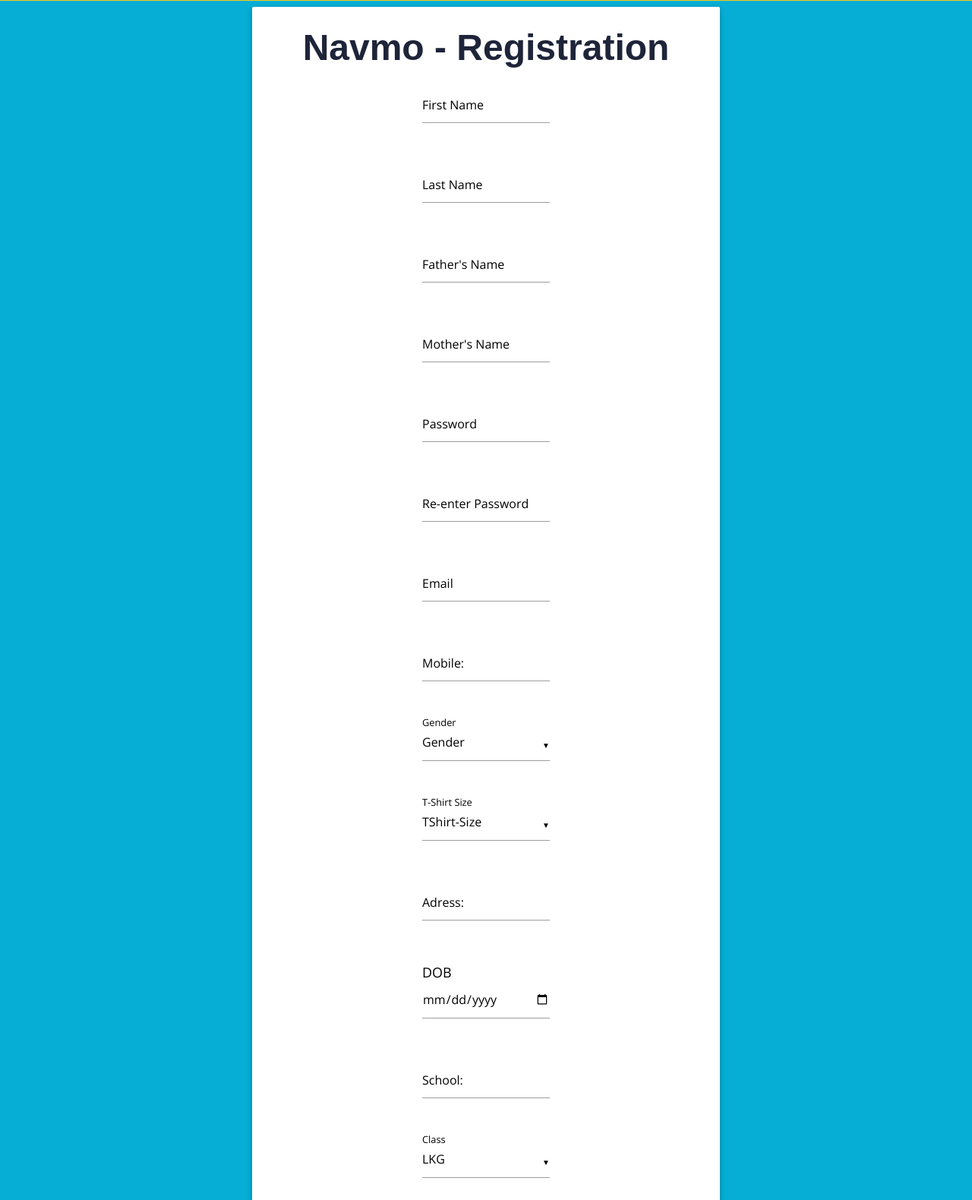
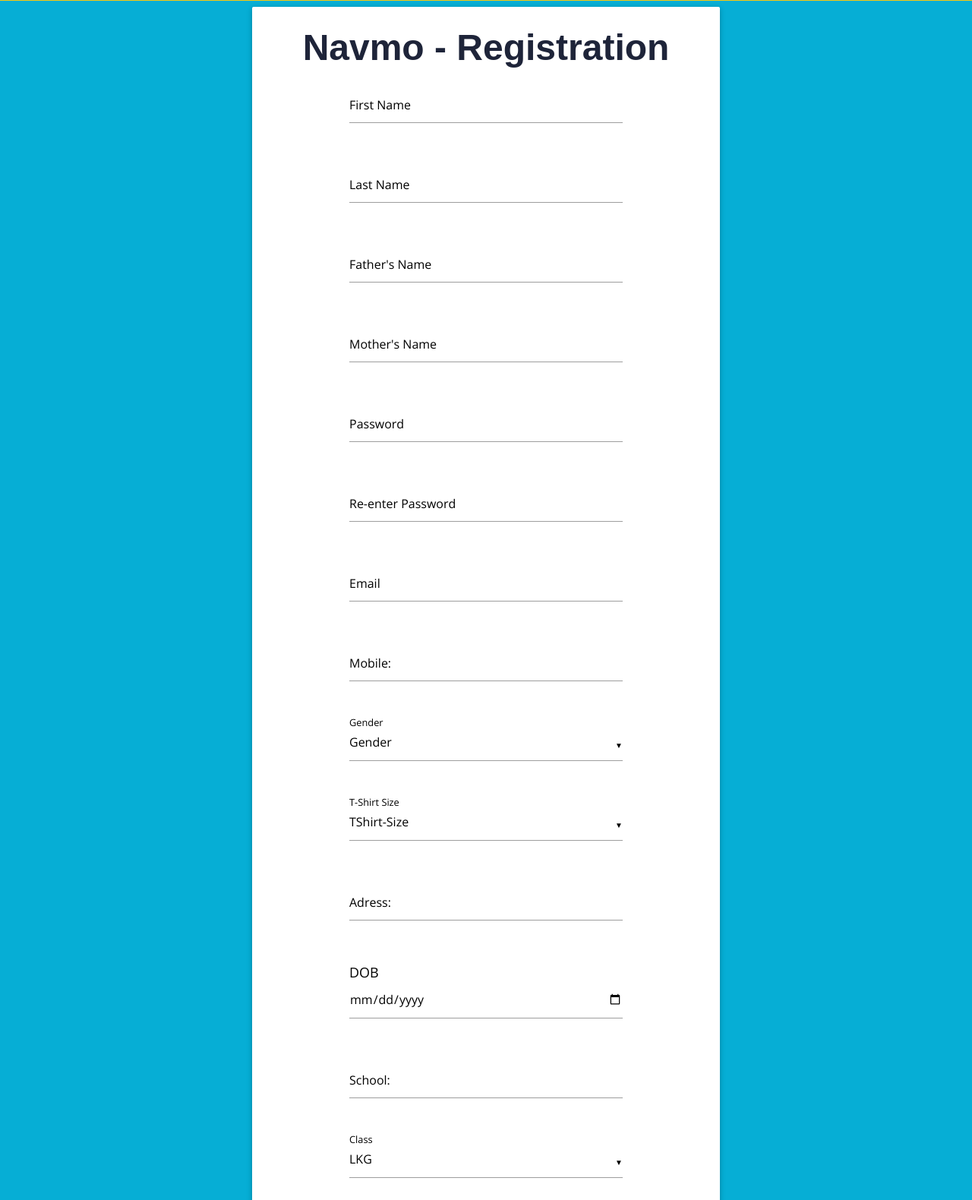
Before and after one commit to aditya999123/navmo, a Django app: page /register/ in a window 1280 px wide. Shown: the part 340-1920 px from the top of the page at 76% size. Run offline with Django 3.2, Linux system fonts and the light colour scheme; data comes from the database, SQL or seed files in the repository; both versions use the stored data as it was after the commit; some libraries are stand-ins or nearby versions; some web fonts are replaced.

Commit message:
Done improvements in registration

```diff
--- a/navmo/templates/registration/registration.html
+++ b/navmo/templates/registration/registration.html
@@ -69,56 +69,56 @@
 
 
         <div class="row">
-          <div class="input-field col s4"></div><div class="input-field col s4">
+          <div class="input-field col s2"></div><div class="input-field col s8">
             <input  name="firstname" id="first_name" type="text" class="validate" required>
              <label for="first_name">First Name</label>
         </div>
         </div>
         <div class="row">
-          <div class="input-field col s4"></div><div class="input-field col s4">
+          <div class="input-field col s2"></div><div class="input-field col s8">
             <input id="last_name" name="lastname" type="text" class="validate" required>
             <label for="last_name">Last Name</label>
           </div>
         </div>
         <div class="row">
-          <div class="input-field col s4"></div><div class="input-field col s4">
+          <div class="input-field col s2"></div><div class="input-field col s8">
             <input id="fathers_name" name="fathername" type="text" class="validate" required>
             <label for="fathers_name">Father's Name</label>
           </div>
         </div>
         <div class="row">
-          <div class="input-field col s4"></div><div class="input-field col s4">
+          <div class="input-field col s2"></div><div class="input-field col s8">
             <input id="mothers_name" name="mothername" type="text" class="validate" required>
             <label for="mothers_name">Mother's Name</label>
           </div>
         </div>
         <div class="row">
-          <div class="input-field col s4"></div><div class="input-field col s4">
+          <div class="input-field col s2"></div><div class="input-field col s8">
             <input id="password" name="password" type="password" class="validate" required>
             <label for="password">Password</label>
           </div>
         </div>
         <div class="row">
-          <div class="input-field col s4"></div><div class="input-field col s4">
+          <div class="input-field col s2"></div><div class="input-field col s8">
             <input id="repassword" type="password" class="validate" onChange="checkPasswordMatch();" required>
             <label for="repassword">Re-enter Password</label>
           </div>
         </div>
         <div id="divCheckPasswordMatch"></div>
         <div class="row">
-          <div class="input-field col s4"></div><div class="input-field col s4">
+          <div class="input-field col s2"></div><div class="input-field col s8">
             <input id="email" type="email" name="email" class="validate" required>
             <label for="email">Email</label>
           </div>
         </div>
            <div class="row">
-          <div class="input-field col s4"></div><div class="input-field col s4">
+          <div class="input-field col s2"></div><div class="input-field col s8">
             <input id="mobile" type="number" name="pnum" class="validate" required>
             <label for="mobile">Mobile:</label>
           </div>
         </div>
         <div class="row">
-   <div class="input-field col s4"></div><div class="input-field col s4">
+   <div class="input-field col s2"></div><div class="input-field col s8">
       <select name="gender" required>
         <option value="None" disabled selected>Gender</option>
         <option value="male">Male</option>
@@ -129,7 +129,7 @@
     </div>
   </div>
   <div class="row">
-  <div class="input-field col s4"></div><div class="input-field col s4">
+  <div class="input-field col s2"></div><div class="input-field col s8">
       <select name="tsize" required>
         <option value="None" disabled selected>TShirt-Size</option>
         <option value="24">24</option>
@@ -148,7 +148,7 @@
     </div>
   </div>
   <div class="row">
-          <div class="input-field col s4"></div><div class="input-field col s4">
+          <div class="input-field col s2"></div><div class="input-field col s8">
             <input name="address" id="address" type="text" class="validate" required>
             <label for="address">Adress:</label>
           </div>
@@ -156,20 +156,20 @@
 
 
   <div class="row">
-          <div class="input-field col s4"></div><div class="input-field col s4">
+          <div class="input-field col s2"></div><div class="input-field col s8">
           DOB
             <input name="dob" id="dob" type="date" class="datepicker" required>
             <!-- <label for="dob">DOB:</label> -->
           </div>
   </div>
   <div class="row">
-          <div class="input-field col s4"></div><div class="input-field col s4">
+          <div class="input-field col s2"></div><div class="input-field col s8">
             <input name="school" id="schoolname" type="text" class="validate" required>
             <label for="schoolname">School:</label>
           </div>
   </div>
   <div class="row">
-  <div class="input-field col s4"></div><div class="input-field col s4">
+  <div class="input-field col s2"></div><div class="input-field col s8">
       <select name="class" id="class" required>
         <option value="LKG" disabled selected>LKG</option>
         <option value="LKG">LKG</option>
@@ -193,7 +193,7 @@
     </div>
   </div>
   <div class="row">
-  <div class="input-field col s4"></div><div class="input-field col s4">
+  <div class="input-field col s2"></div><div class="input-field col s8">
   <h3><label>MPE Student:</label></h3><br>
 
        <p>
@@ -208,7 +208,7 @@
   </div>
 
   <div class="row">
-  <div class="input-field col s4"></div><div class="input-field col s4">
+  <div class="input-field col s2"></div><div class="input-field col s8">
   <h3><label>Select Exam Group</label></h3><br>
 
        <p>
@@ -216,8 +216,9 @@
         <label for="gamma">Gamma (Mind Magic open to all)</label>
   </p>
   </div>
+  </div>
   <div class="row">
-  <div class="input-field col s4"></div><div class="input-field col s4">
+  <div class="input-field col s2"></div><div class="input-field col s8">
 
       <select name="group_exam_field1" id="exam_group_field1">
           <option value="None" disabled selected>Select Exam group</option>
@@ -231,15 +232,16 @@
   </div>
 
 <div class="row">
-<div class="input-field col s4"></div><div class="input-field col s4">
+<div class="input-field col s2"></div><div class="input-field col s8">
 
 
       <input value="1" class="with-gap" name="group_exam2" type="checkbox" id="alpha"/>
         <label for="alpha">Alpha Group/Beta Group</label>
 </div>
+</div>
 
     <div class="row">
-<div class="input-field col s4"></div><div class="input-field col s4">
+<div class="input-field col s2"></div><div class="input-field col s8">
 
       <select name="group_exam_field2" id="exam_group_field2">
           <option value="None" disabled selected>Select Exam group</option>
@@ -252,11 +254,11 @@
   </div>
 
       </p>
-        </div>
+
   </div>
 
   <div class="row">
-  <div class="input-field col s4"></div>
+  <div class="input-field col s2"></div>
   <div class="input-field col s4">
   <!-- <h3><label>Select 1<sup>st</sup> Preference</label></h3>
  -->
@@ -283,7 +285,7 @@
   <!-- ///////////////////////////////////////////////////////////////////////////////////////////// -->
   <!-- ///////////////////////////////////////////////////////////////////////////////////////////// -->
   <div class="row">
-  <div class="input-field col s4"></div>
+  <div class="input-field col s2"></div>
   <div class="input-field col s4">
   <!-- <h3><label>Select 2<sup>nd</sup> Preference</label></h3>
  -->
@@ -307,7 +309,7 @@
     </div>
   </div>
   <div class="row">
-  <div class="input-field col s4"></div><div class="input-field col s4">
+  <div class="input-field col s2"></div><div class="input-field col s8">
   <h3><label>Ineterested in WorkShop :</label></h3><br>
 
        <p>
```
Also changed, not shown: navmo/templates/message/message.html (+5 -2 lines), db.sqlite3.
